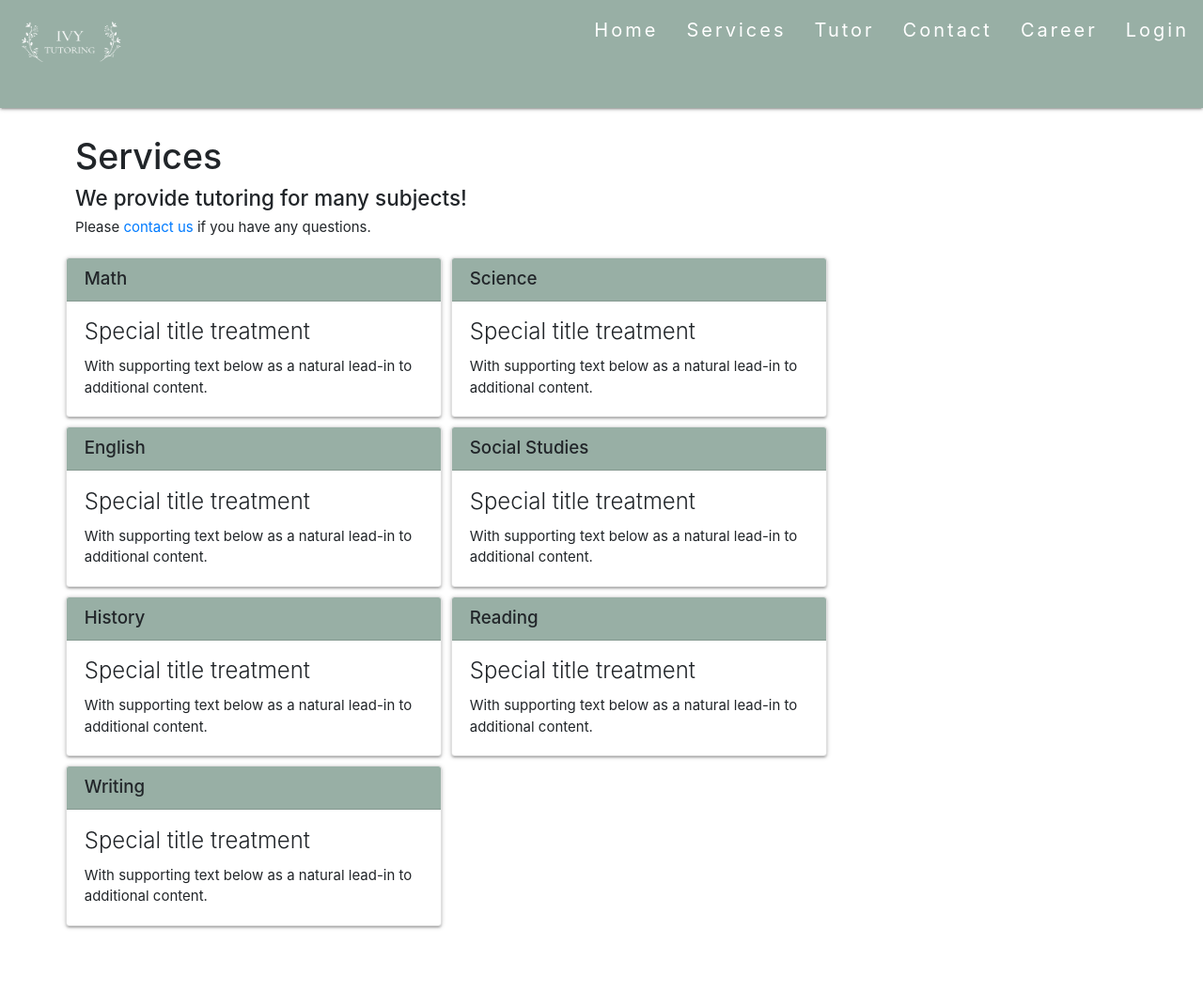
After one commit to IanHShin/Ivy-Tutoring, a Django app: page /Services in a window 1280 px wide. The commit adds this page. Shown: the whole page at 94% size. Run offline with Django 3.2, Linux system fonts and the light colour scheme; some libraries are stand-ins or nearby versions.

Commit message:
Add services page

```diff
--- a/Contributions.txt
+++ b/Contributions.txt
@@ -13,7 +13,7 @@
 +----------+---------------------------------------------+----------+---------------+--------------------------------------------+
 | Joanna   |                                             |          |               |                                            |
 +----------+---------------------------------------------+----------+---------------+--------------------------------------------+
-| Willio   |                                             |          |               |                                            |
+| Willio   | Services                                    |          |               | Services                                        |
 +----------+---------------------------------------------+----------+---------------+--------------------------------------------+
 | Ian      | homepage,logout_request,tutorList,applicant |          | ApplicantForm | HeadNav,Home,Login,SignUp,Tutors,Applicant |
 +----------+---------------------------------------------+----------+---------------+--------------------------------------------+
--- a/main/templates/main/Applicant.html
+++ b/main/templates/main/Applicant.html
@@ -1,4 +1,4 @@
-{%include "main\HeadNav.html" %}
+{%include "main/HeadNav.html" %}
 <div style="margin:80px">
     <h1>Career</h1>
     <h4>Join our team! We are accepting applications for online tutors!</h4>
--- a/main/templates/main/HeadNav.html
+++ b/main/templates/main/HeadNav.html
@@ -20,7 +20,7 @@
                     <li><a href="logout"> Logout </a></li>
                 {% else %}
                     <li><a href = "/"> Home </a></li>
-                    <li><a> Services </a></li>
+                    <li><a href= "/Services"> Services </a></li>
                     <li><a href = "Tutor"> Tutor </a></li>
                     <li><a> Contact </a></li>
                     <li><a href = "Applicant">Career</a></li>
--- a/main/templates/main/Home.html
+++ b/main/templates/main/Home.html
@@ -13,7 +13,7 @@
     <script src="https://cdnjs.cloudflare.com/ajax/libs/animejs/2.0.2/anime.min.js"></script>
 </head>
 
-{%include "main\HeadNav.html" %}
+{%include "main/HeadNav.html" %}
 
 <div class="parallax-container">
     <div class="parallax">
--- a/main/templates/main/Login.html
+++ b/main/templates/main/Login.html
@@ -1,4 +1,4 @@
-{%include "main\HeadNav.html" %}
+{%include "main/HeadNav.html" %}
 <div class="LogBlock">
     <form method = "POST">
         {% csrf_token %}
--- /dev/null
+++ b/main/templates/main/Services.html
@@ -0,0 +1,84 @@
+{%include "main/HeadNav.html" %}
+<head>
+    <link rel="stylesheet" href="https://maxcdn.bootstrapcdn.com/bootstrap/4.0.0/css/bootstrap.min.css" integrity="sha384-Gn5384xqQ1aoWXA+058RXPxPg6fy4IWvTNh0E263XmFcJlSAwiGgFAW/dAiS6JXm" crossorigin="anonymous">
+
+</head>
+
+<div style="margin:80px">
+    <h1>Services</h1>
+    <h4>We provide tutoring for many subjects!</h4>
+    <p>
+        Please <a href="/contact">contact us</a> if you have any questions.
+    </p>
+
+    <div class="row">
+
+        <div class="card" >
+            <h5 class="card-header">Math</h5>
+            <div class="card-body">
+              <h5 class="card-title">Special title treatment</h5>
+              <p class="card-text">With supporting text below as a natural lead-in to additional content.</p>
+            </div>
+          </div>
+          <div class="card" >
+            <h5 class="card-header">Science</h5>
+            <div class="card-body">
+              <h5 class="card-title">Special title treatment</h5>
+              <p class="card-text">With supporting text below as a natural lead-in to additional content.</p>
+            </div>
+          </div>
+          <div class="card" >
+            <h5 class="card-header">English</h5>
+            <div class="card-body">
+              <h5 class="card-title">Special title treatment</h5>
+              <p class="card-text">With supporting text below as a natural lead-in to additional content.</p>
+            </div>
+          </div>
+          <div class="card" >
+            <h5 class="card-header">Social Studies</h5>
+            <div class="card-body">
+              <h5 class="card-title">Special title treatment</h5>
+              <p class="card-text">With supporting text below as a natural lead-in to additional content.</p>
+            </div>
+          </div>
+          <div class="card" >
+            <h5 class="card-header">History</h5>
+            <div class="card-body">
+              <h5 class="card-title">Special title treatment</h5>
+              <p class="card-text">With supporting text below as a natural lead-in to additional content.</p>
+            </div>
+          </div>
+          <div class="card" >
+            <h5 class="card-header">Reading</h5>
+            <div class="card-body">
+              <h5 class="card-title">Special title treatment</h5>
+              <p class="card-text">With supporting text below as a natural lead-in to additional content.</p>
+            </div>
+          </div>
+          <div class="card" >
+            <h5 class="card-header">Writing</h5>
+            <div class="card-body">
+              <h5 class="card-title">Special title treatment</h5>
+              <p class="card-text">With supporting text below as a natural lead-in to additional content.</p>
+            </div>
+          </div>
+
+    </div>
+</div>
+
+
+<style>
+    .space{
+        height: 100px;
+    }
+
+    .card-header{
+        background-color:#98AFA5;
+    }
+
+    .card{
+        margin: 5px;
+        width: 400px;
+    }
+
+</style>
--- a/main/templates/main/SignUp.html
+++ b/main/templates/main/SignUp.html
@@ -1,4 +1,4 @@
-{% include "main\HeadNav.html" %}
+{% include "main/HeadNav.html" %}
 <div class= "RegBlock">
     <form method = "POST">
         {% csrf_token %}
--- a/main/templates/main/Tutors.html
+++ b/main/templates/main/Tutors.html
@@ -1,4 +1,4 @@
-{%include "main\HeadNav.html" %}
+{%include "main/HeadNav.html" %}
 {% for use in users %}
 <div class="col s12 m8 offset-m2 l6 offset-l3">
     <div class="card-panel grey lighten-5 z-depth-1">
--- a/main/urls.py
+++ b/main/urls.py
@@ -9,6 +9,7 @@ app_name = 'main'
 
 urlpatterns = [
     path("", views.homepage, name="homepage"),
+    path("Services", views.services, name="Services"),
     path("signup/tutor", views.TutorReg, name = "TutorReg"),
     path("login", views.UserLogin, name = "Login"),
     path("logout/", views.logout_request, name = "Logout"),
--- a/main/views.py
+++ b/main/views.py
@@ -16,7 +16,9 @@ def homepage(request):
     return render(request=request,
                   template_name='main/Home.html')
 
-
+def services(request):
+	return render(request=request,
+                  template_name='main/Services.html')
 
 def TutorReg(request):
 	if request.method == 'POST':
```
